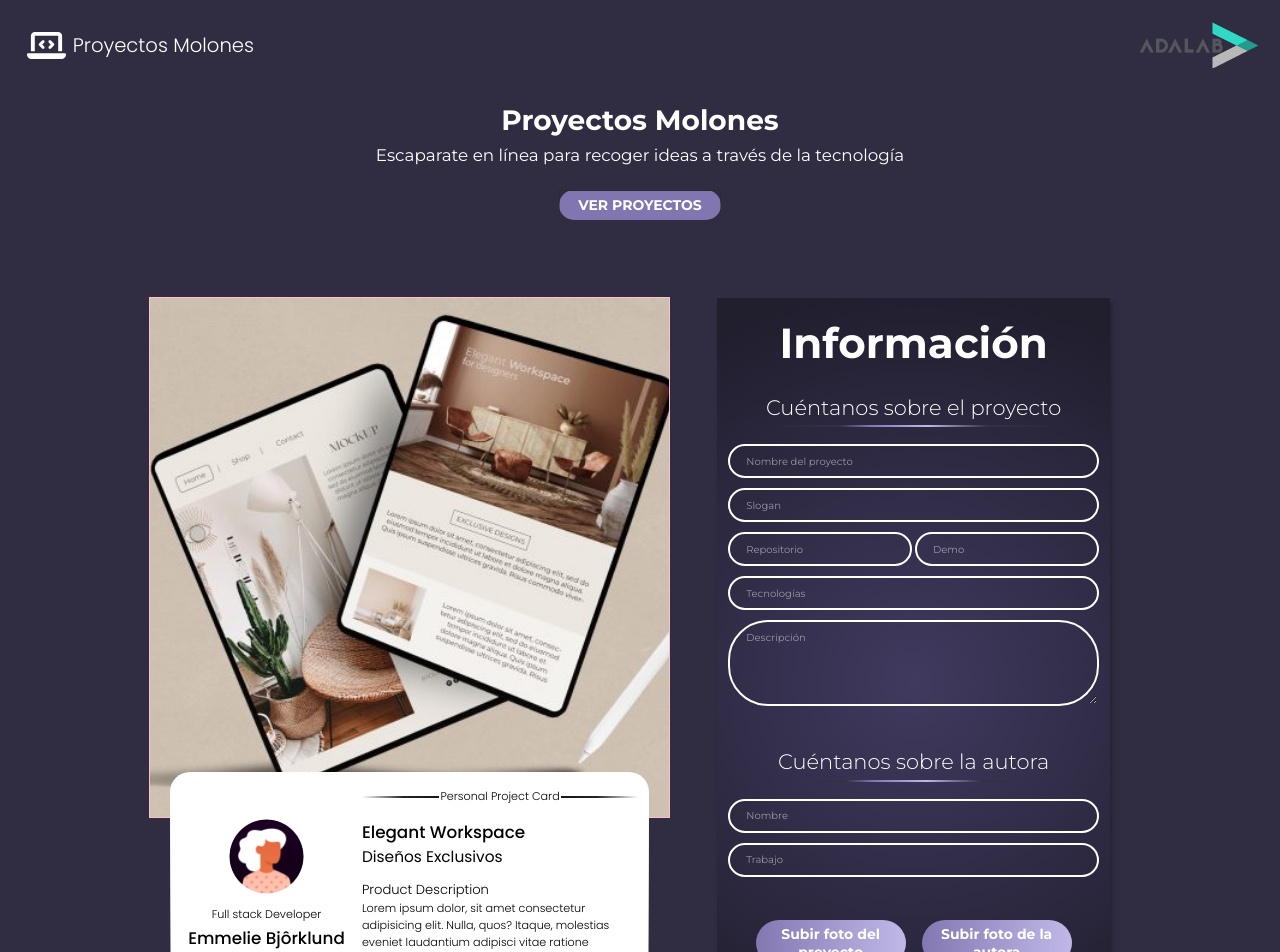
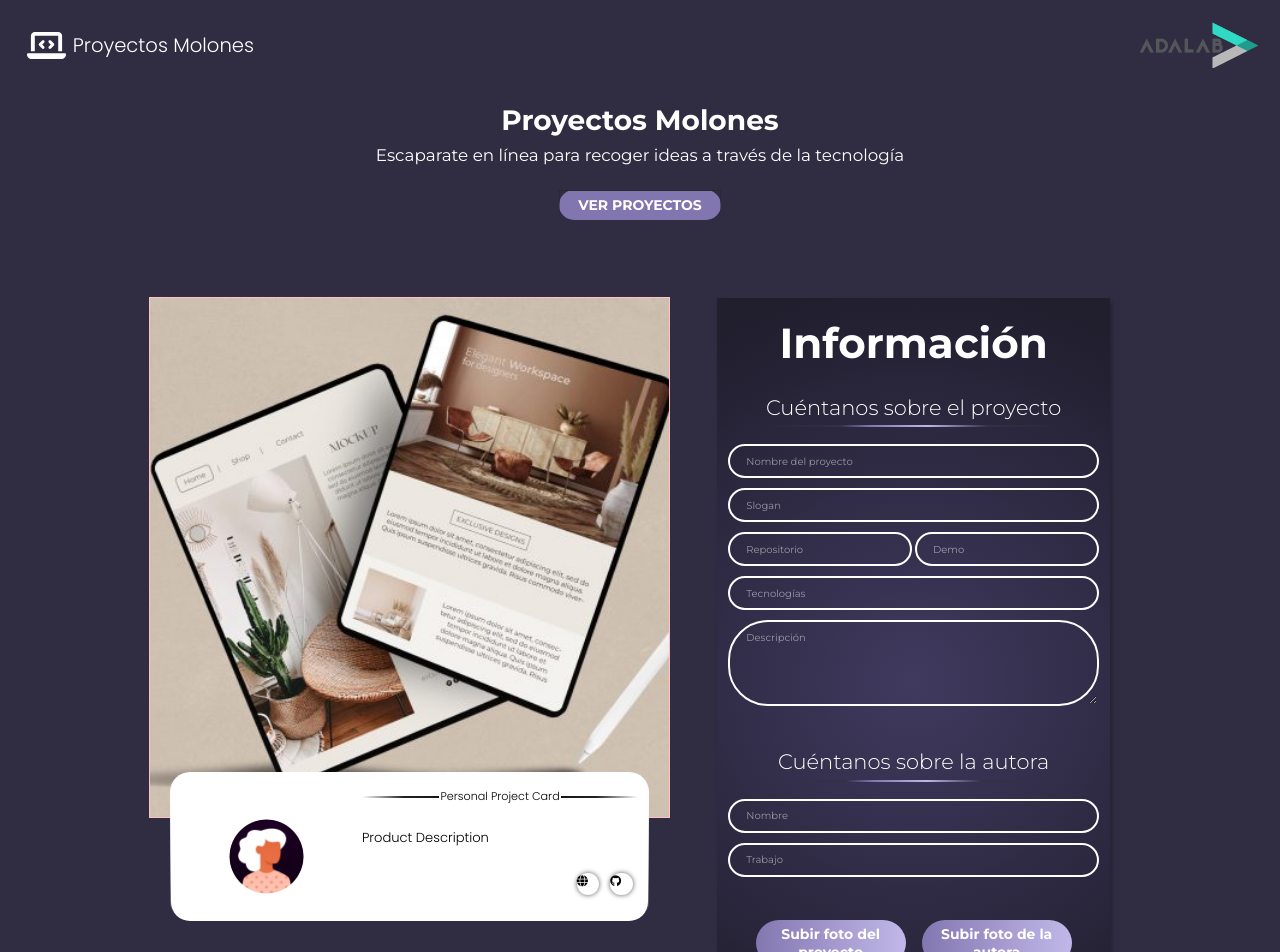
Before and after one commit to rocio-ld/project-module3-Team1, a React (Vite) app: page / in a window 1280 px wide. Shown: the top 952 px of the page. Built offline with nearby package versions, Linux system fonts and the light colour scheme.

Commit message:
create status

```diff
--- a/src/components/App.jsx
+++ b/src/components/App.jsx
@@ -1,12 +1,45 @@
 import '../scss/App.scss';
 import laptop from '../images/laptop-code-solid.svg';
 import adalab from '../images/adalab.png';
+import { useState } from 'react';
 
 
 function App() {
+  //estados de los inputs
+  const [name, setName] = useState('');
+  const [slogan, setSlogan] = useState('');
+  const [repo, setRepo] = useState('HOLA');
+  const [demo, setDemo] = useState('HOLA');
+  const [tech, setTech] = useState('');
+  const [desc, setDesc] = useState('');
+  const [autor, setAutor] = useState('');
+  const [job, setJob] = useState('');
+
+  const handleChangeForm = (event)=>{
+    event.preventDefault();
+    const id = event.target.id;
+    console.log(id);
+    if (id === 'name'){
+      setName(event.target.value);
+    } else if (id === 'slogan'){
+      setSlogan(event.target.value);
+    } else if (id === 'repo'){
+      setRepo(event.target.value);
+    } else if (id === 'demo'){
+      setDemo(event.target.value);
+    } else if (id === 'technologies'){
+      setTech(event.target.value);
+    } else if (id === 'desc'){
+      setDesc(event.target.value);
+    } else if (id === 'autor'){
+      setAutor(event.target.value);
+    } else if (id === 'job'){
+      setJob(event.target.value);
+    }
+  }
+
   return (
     <div className="container">
-
     <header className="header">
       <a className="header__brand" href="./" title="Haz click para volver a la página inicial">
         <img className="header__companyLogo" src={laptop} alt="Logo proyectos molones"/>
@@ -30,30 +63,30 @@ function App() {
           <div className="card__author">
             <div className="card__authorPhoto"></div>
             <p className="card__job">
-              Full stack Developer
+              {job}
             </p>
-            <h3 className="card__name">Emmelie Bjôrklund</h3>
+            <h3 className="card__name">{autor}</h3>
           </div>
 
           <div className="card__project">
-            <h3 className="card__name">Elegant Workspace</h3>
-            <p className="card__slogan">Diseños Exclusivos</p>
+            <h3 className="card__name">{name}</h3>
+            <p className="card__slogan">{slogan}</p>
             <h3 className="card__descriptionTitle">Product description</h3>
-            <p className="card__description">Lorem ipsum dolor, sit amet consectetur adipisicing elit. Nulla, quos? Itaque, molestias eveniet laudantium adipisci vitae ratione</p>
+            <p className="card__description">{desc}</p>
 
             <div className="card__technicalInfo">
-              <p className="card__technologies">React JS - HTML - CSS</p>
+              <p className="card__technologies">{tech}</p>
 
-              <a className="icon" href="#" title="Haz click para ver el proyecto online">
+              <a className="icon" href={demo} title="Haz click para ver el proyecto online">
               <i className="fa-solid fa-globe"></i>
               </a>
-              <a className="icon" href="#" title="Haz click para ver el código del proyecto"> <i className="fa-brands fa-github"></i>
+              <a className="icon" href={repo} title="Haz click para ver el código del proyecto"> <i className="fa-brands fa-github"></i>
               </a>
             </div>
           </div>
         </article>
       </section>
-      <form className="addForm">
+      <form className="addForm" onChange={handleChangeForm}>
         <h2 className="title">Información</h2>
         <fieldset className="addForm__group">
           <legend className="addForm__title">Cuéntanos sobre el proyecto</legend>
```
